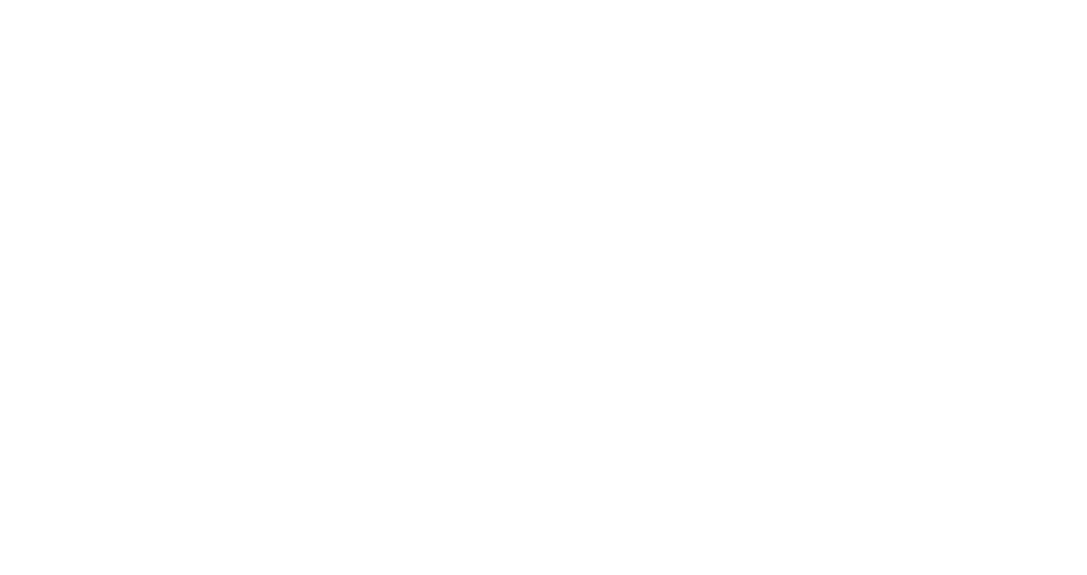
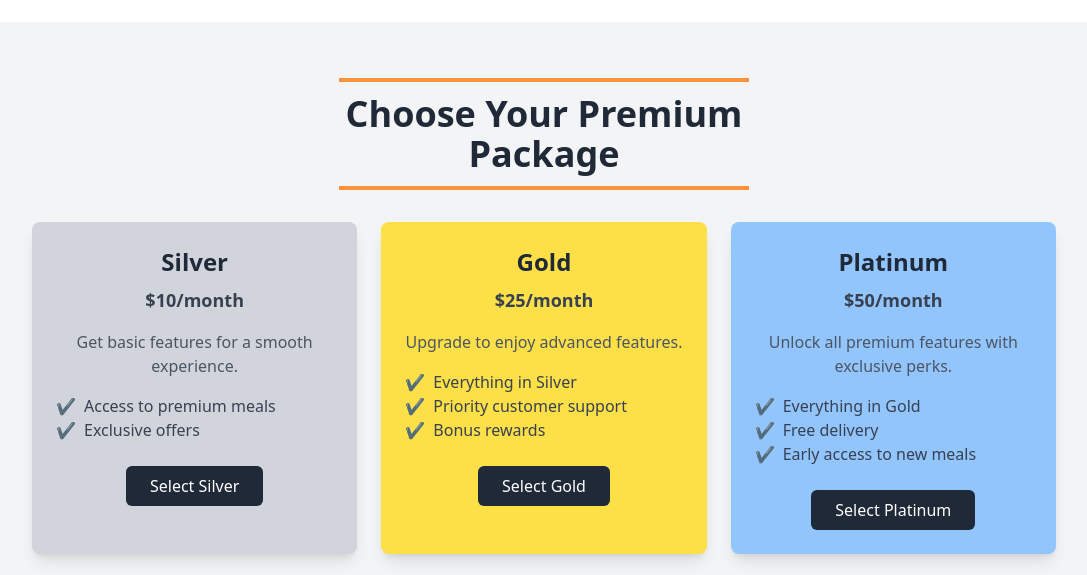
Before and after one commit to rimonc7/dormdish-client, a React (Vite) app: page / in a window 1280 px wide. Shown: the part 748-1323 px from the top of the page, without its empty margins (96-1183 px from the left). Before the commit the page ends 800 px from the top, so only its background shows below. Built offline with nearby package versions, Linux system fonts and the light colour scheme; no server answers.

Commit message:
membership

```diff
--- a/src/Pages/Home/Home.jsx
+++ b/src/Pages/Home/Home.jsx
@@ -1,11 +1,13 @@
 import Banner from "./Banner/Banner";
 import MealsByCategory from "./MealsByCategory/MealsByCategory";
+import Membership from "./Membership/Membership";
 
 const Home = () => {
     return (
         <div>
             <Banner></Banner>
             <MealsByCategory></MealsByCategory>
+            <Membership></Membership>
         </div>
     );
 };
--- a/src/Pages/Home/MealsByCategory/MealCards/MealCard.jsx
+++ b/src/Pages/Home/MealsByCategory/MealCards/MealCard.jsx
@@ -1,7 +1,8 @@
+import { Link } from 'react-router-dom';
 import StarRatings from 'react-star-ratings';
 
 const MealCard = ({ item }) => {
-    const { title, image, price, rating, description } = item;
+    const { title, image, price, rating, description,_id } = item;
 
 
     return (
@@ -29,11 +30,12 @@
                     />
                     <p className="text-gray-600 text-center text-sm mb-6">{description}</p>
                     <div className="w-full">
-                        <button
+                        <Link
+                            to={`/meal/${_id}`}
                             className="w-full btn btn-primary border-none text-white py-3 rounded-lg font-medium bg-orange-500 hover:bg-orange-600 transition duration-300"
                         >
                             View Details
-                        </button>
+                        </Link>
                     </div>
                 </div>
             </div>
--- /dev/null
+++ b/src/Pages/Home/Membership/Membership.jsx
@@ -0,0 +1,70 @@
+import { useNavigate } from "react-router-dom";
+import SectionTitle from "../../Shared/SectionTitle/SectionTitle";
+
+const Membership = () => {
+    const navigate = useNavigate();
+
+    const packages = [
+        {
+            name: "Silver",
+            price: "$10/month",
+            description: "Get basic features for a smooth experience.",
+            benefits: ["Access to premium meals", "Exclusive offers"],
+            bgClass: "bg-gray-300",
+        },
+        {
+            name: "Gold",
+            price: "$25/month",
+            description: "Upgrade to enjoy advanced features.",
+            benefits: ["Everything in Silver", "Priority customer support", "Bonus rewards"],
+            bgClass: "bg-yellow-300",
+        },
+        {
+            name: "Platinum",
+            price: "$50/month",
+            description: "Unlock all premium features with exclusive perks.",
+            benefits: ["Everything in Gold", "Free delivery", "Early access to new meals"],
+            bgClass: "bg-blue-300",
+        },
+    ];
+
+    const handlePackageClick = (packageName) => {
+        navigate(`/checkout/${packageName}`);
+    };
+
+    return (
+        <div className=" bg-gray-100 flex flex-col items-center justify-center p-6">
+            <SectionTitle
+                heading={'Choose Your Premium Package'}
+            >
+            </SectionTitle>
+
+            <div className="grid grid-cols-1 sm:grid-cols-2 lg:grid-cols-3 gap-6 w-full max-w-5xl">
+                {packages.map((pkg) => (
+                    <div
+                        key={pkg.name}
+                        onClick={() => handlePackageClick(pkg.name.toLowerCase())}
+                        className={`cursor-pointer ${pkg.bgClass} rounded-lg shadow-lg p-6 text-center hover:shadow-2xl transition-shadow duration-300`}
+                    >
+                        <h2 className="text-2xl font-bold text-gray-800 mb-2">{pkg.name}</h2>
+                        <p className="text-lg font-semibold text-gray-700 mb-4">{pkg.price}</p>
+                        <p className="text-gray-600 mb-4">{pkg.description}</p>
+                        <ul className="text-left text-gray-700 mb-6">
+                            {pkg.benefits.map((benefit, index) => (
+                                <li key={index} className="flex items-center space-x-2">
+                                    <span>✔️</span>
+                                    <span>{benefit}</span>
+                                </li>
+                            ))}
+                        </ul>
+                        <button className="bg-gray-800 text-white py-2 px-6 rounded-md hover:bg-gray-900 transition-colors">
+                            Select {pkg.name}
+                        </button>
+                    </div>
+                ))}
+            </div>
+        </div>
+    );
+};
+
+export default Membership;
--- /dev/null
+++ b/src/Pages/MealDetails/MealDetails.jsx
@@ -0,0 +1,20 @@
+import React from 'react';
+import SectionTitle from '../Shared/SectionTitle/SectionTitle';
+
+const MealDetails = () => {
+
+
+    return (
+        <div className='bg-gray-300 pt-16'>
+
+            <SectionTitle
+            heading={'Meal'}
+            subheading={'Description'}
+            >
+            </SectionTitle>
+
+        </div>
+    );
+};
+
+export default MealDetails;
```
Also changed, not shown: src/router/router.jsx (+6 -1 lines).
